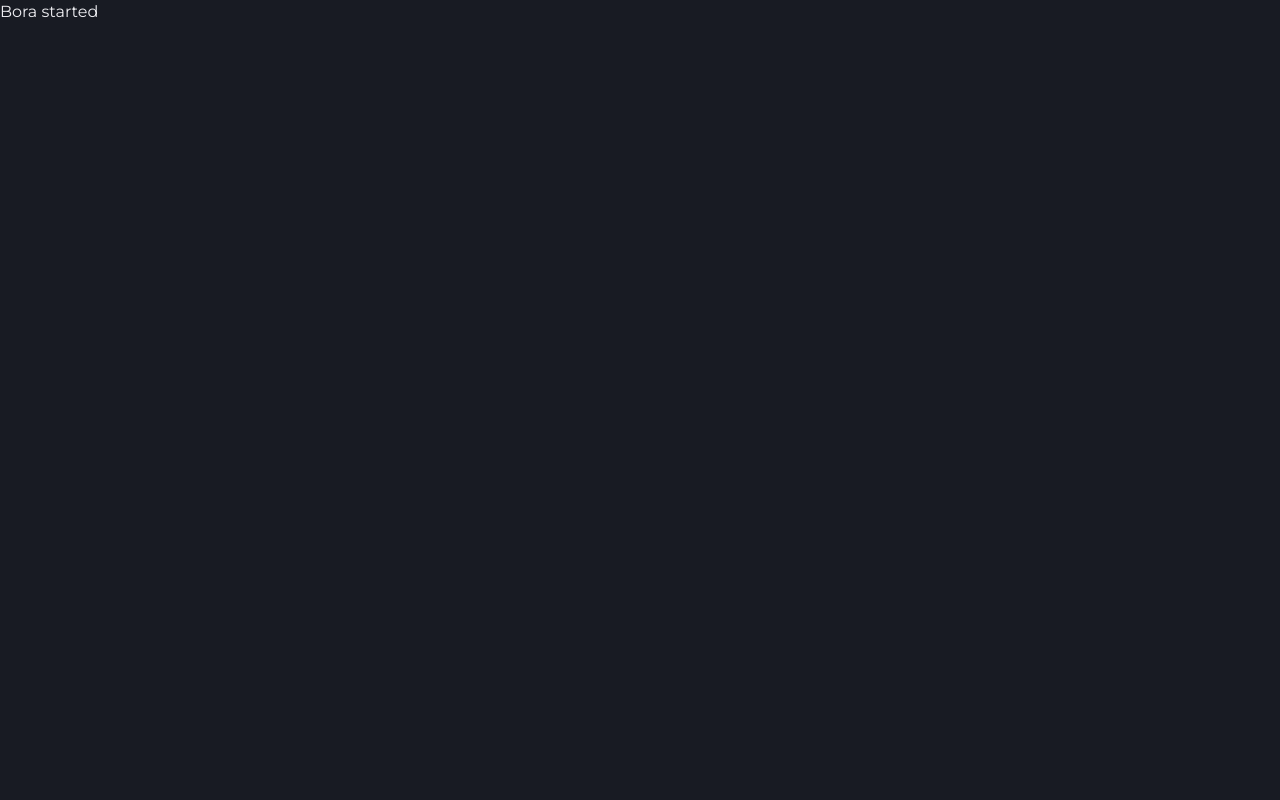
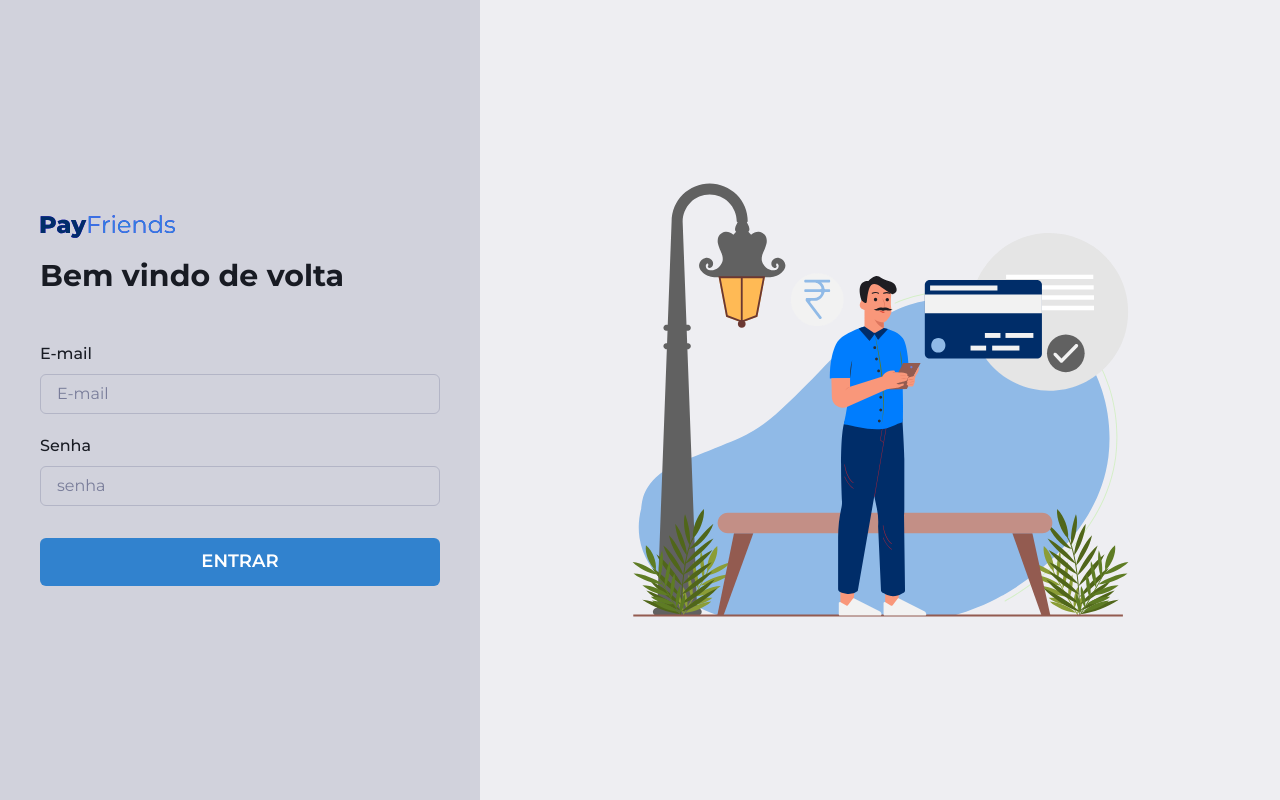
Before and after one commit to dioumedeiros-zz/pay-friends-nextjs, a Next.js app: page / in a window 1280 px wide. Built offline with nearby package versions, Linux system fonts and the light colour scheme.

Commit message:
:sparkles: feat: Created Login page

```diff
--- a/src/app/styles/theme.ts
+++ b/src/app/styles/theme.ts
@@ -22,8 +22,8 @@ const theme = extendTheme({
   styles: {
     global: {
       body: {
-        bg: 'gray.900',
-        color: 'gray.50',
+        bg: 'gray.50',
+        color: 'gray.900',
       },
     },
   },
--- /dev/null
+++ b/src/features/Auth/index.tsx
@@ -0,0 +1,58 @@
+import Image from 'next/image';
+import {
+  Box,
+  Button,
+  Flex,
+  FormControl,
+  FormLabel,
+  Heading,
+  Input,
+  VStack,
+} from '@chakra-ui/react';
+
+import Logo from 'assets/Logo.svg';
+import Signinbackground from 'assets/signinbackground.svg';
+
+const Auth = () => (
+  <Box display="flex" flexDirection="row">
+    <Flex h="100vh" w="3xl">
+      <VStack
+        w="full"
+        h="full"
+        p={10}
+        justifyContent="center"
+        alignItems="flex-start"
+        bg="gray.100"
+      >
+        <VStack alignItems="flex-start" spacing={5} mb={10}>
+          <Image src={Logo} alt="Logo" />
+          <Heading size="lg">Bem vindo de volta</Heading>
+        </VStack>
+
+        <FormControl>
+          <FormLabel>E-mail</FormLabel>
+          <Input placeholder="E-mail" mb={5} />
+          <FormLabel>Senha</FormLabel>
+          <Input placeholder="senha" />
+          <Button
+            w="full"
+            mt={8}
+            size="lg"
+            colorScheme="blue"
+            type="submit"
+            varian
+          >
+            ENTRAR
+          </Button>
+        </FormControl>
+      </VStack>
+    </Flex>
+    <Flex h="100vh" w="100vw">
+      <VStack w="full" h="full" p={10} justifyContent="center">
+        <Image src={Signinbackground} alt="SignIn image" />
+      </VStack>
+    </Flex>
+  </Box>
+);
+
+export default Auth;
--- a/src/pages/index.tsx
+++ b/src/pages/index.tsx
@@ -1,7 +1,8 @@
 import type { NextPage } from 'next';
+import Auth from '~/features/Auth';
 
 const Home: NextPage = () => {
-  return <h1>Bora started</h1>;
+  return <Auth />;
 };
 
 export default Home;
```
Also changed, not shown: src/assets/Logo.svg (added), src/assets/signinbackground.svg (added).
